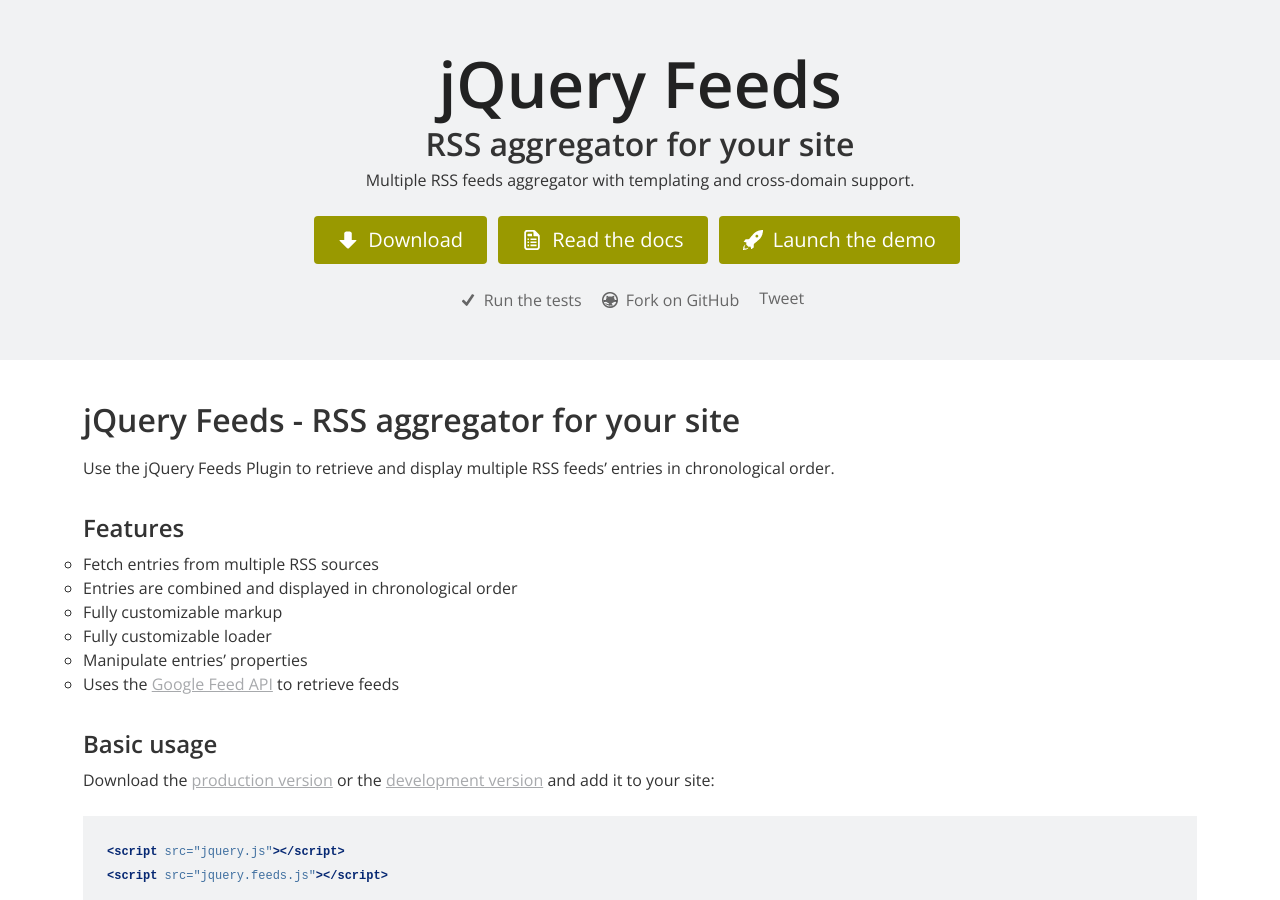
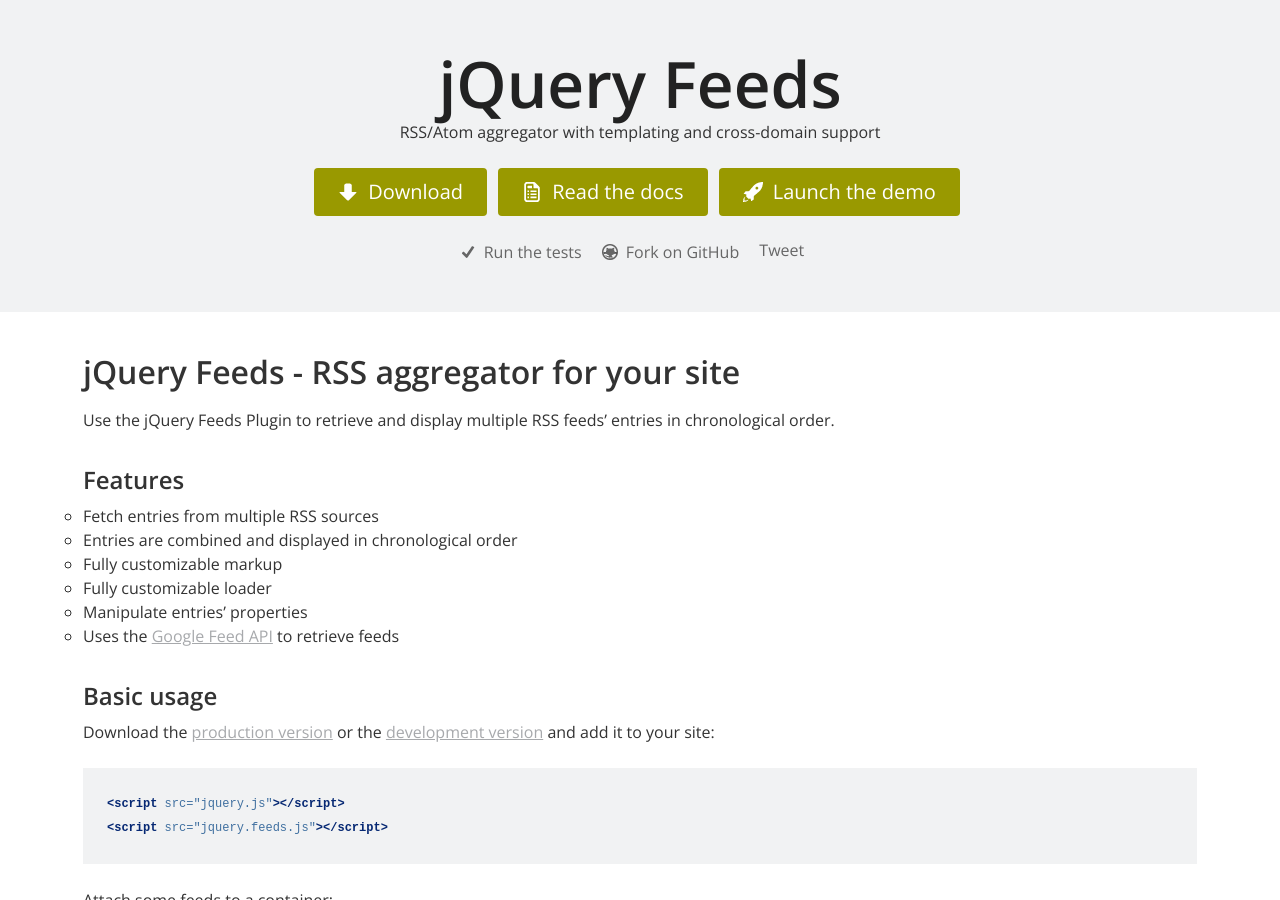
Before and after one commit to camagu/jquery-feeds, a Jekyll site: the page built from index.md, in a window 1280 px wide and 900 px high. Built offline with Jekyll 4.4.1, drawn with Linux system fonts in a browser that asks for light colours; Markdown is read by kramdown in place of the engine named in the settings; comment, search, counter and statistics services are not loaded.

Commit message:
changed description and slogan

```diff
--- a/_layouts/default.html
+++ b/_layouts/default.html
@@ -13,7 +13,7 @@
 		<meta name="viewport" content="width=device-width; initial-scale=1.0" />
 
 		<title>{{page.title}} &bull; jQuery Feeds</title>
-		<meta name="description" content="" />
+		<meta name="description" content="RSS/Atom aggregator with templating and cross-domain support using jQuery." />
 		<meta name="author" content="Camilo Aguilar" />
 
 		<link href='http://fonts.googleapis.com/css?family=Open+Sans:400,600' rel='stylesheet' type='text/css'>
@@ -34,10 +34,10 @@
 			<header class="header">
 				<hgroup class="brand">
 					<h1 class="title">jQuery Feeds</h1>
-					<h2 class="slogan">RSS aggregator for your site</h2>
+					<!-- <h2 class="slogan">News and social activity streams made easy</h2> -->
 				</hgroup>
 
-				<p class="description">Multiple RSS feeds aggregator with templating and cross-domain support.</p>
+				<p class="description">RSS/Atom aggregator with templating and cross-domain support</p>
 
 				<nav class="menu">
 					<a class="download item" title="Get jquery.feeds.min.js (3.7kb)" href="https://raw.github.com/camagu/jquery-feeds/master/jquery.feeds.min.js">Download</a>
@@ -48,7 +48,7 @@
 				<nav class="submenu">
 					<a class="test item" title="qUnit tests" href="{{ site.basepath }}/test">Run the tests</a>
 					<a class="github item" href="https://github.com/camagu/jquery-feeds/">Fork on GitHub</a>
-					<a href="https://twitter.com/share" class="twitter item twitter-share-button" data-url="http://bit.ly/MJpeK2" data-text="#jQuery Feeds is a multiple RSS feeds aggregator with templating and cross-domain support. Check it out!" data-via="camagu_" data-count="none">Tweet</a>
+					<a href="https://twitter.com/share" class="twitter item twitter-share-button" data-url="http://bit.ly/MJpeK2" data-text="#jQuery Feeds is a multiple RSS feeds aggregator with templating and cross-domain support. Check it out!" data-via="camagu_">Tweet</a>
 					<script>!function(d,s,id){var js,fjs=d.getElementsByTagName(s)[0];if(!d.getElementById(id)){js=d.createElement(s);js.id=id;js.src="//platform.twitter.com/widgets.js";fjs.parentNode.insertBefore(js,fjs);}}(document,"script","twitter-wjs");</script>
 				</nav>
 			</header>
```
